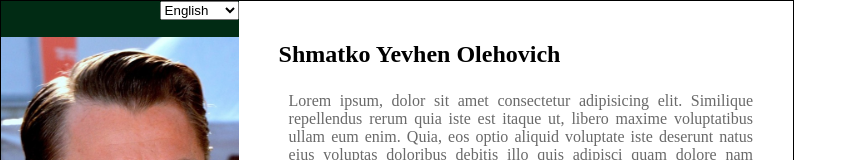
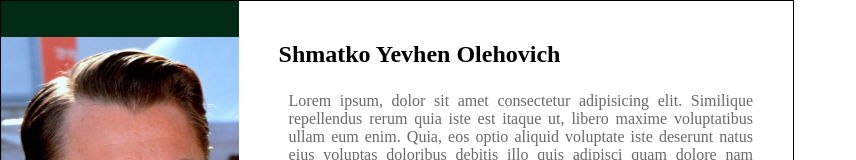
Before and after one commit to YEvhen-SHmatko/test-resume, a React (Create React App) app: page / in a window 1280 px wide. Shown: the top 160 px of the page, without its empty margins (0-856 px from the left). Built offline with nearby package versions, Linux system fonts and the light colour scheme.

Commit message:
add hide select

```diff
--- a/src/App.tsx
+++ b/src/App.tsx
@@ -1,3 +1,5 @@
+/* eslint-disable jsx-a11y/no-static-element-interactions */
+/* eslint-disable jsx-a11y/click-events-have-key-events */
 import React from 'react';
 
 import { IData } from './types';
@@ -6,6 +8,7 @@ import { SkilComponent, ProjectsComponent, WorksComponent } from './components';
 import Localization from './components/Localization/Localization';
 
 const App: React.FC = () => {
+  const [isShow, setIsShow] = React.useState(false);
   const [currentLocale, setCurrentLocale] = React.useState('en');
   const [data, setData] = React.useState<IData | null>(null);
 
@@ -28,7 +31,13 @@ const App: React.FC = () => {
       <main className="container">
         <section className="sidebar">
           <div className="select-locale">
-            <Localization currentLocale={currentLocale} setCurrentLocale={setCurrentLocale} />
+            {isShow && (
+              <Localization currentLocale={currentLocale} setCurrentLocale={setCurrentLocale} />
+            )}
+            <div
+              style={{ width: 18, height: 18 }}
+              onClick={() => setIsShow((prevIsShow) => !prevIsShow)}
+            />
           </div>
           <div className="photo">
             <img src={data.photo_link} alt="Leonardo_Dicaprio_Cannes_photo" />
--- a/src/components/Localization/Localization.tsx
+++ b/src/components/Localization/Localization.tsx
@@ -1,4 +1,5 @@
 import React from 'react';
+
 const localization: Record<string, { code: string; title: string }> = {
   en: {
     code: 'en',
--- a/src/styles/index.css
+++ b/src/styles/index.css
@@ -42,6 +42,7 @@
   position: absolute;
   right: 0;
   top: 0;
+  display: flex;
 }
 .photo {
   width: 100%;
```
